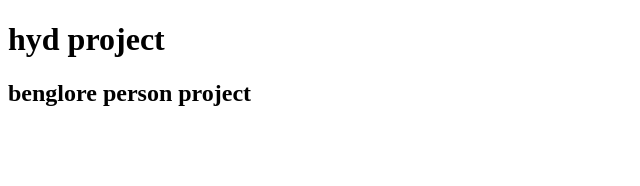
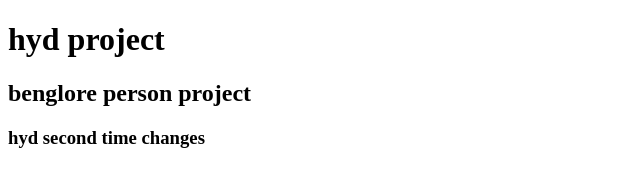
Before and after one commit to Lingarao0537/HYD_Project, a plain HTML site: page index.html in a window 1280 px wide. Shown: the whole page, without its empty margins (0-640 px from the left). Drawn offline with Linux system fonts and the light colour scheme.

Commit message:
hyd second change

```diff
--- a/index.html
+++ b/index.html
@@ -8,5 +8,6 @@
 <body>
     <h1>hyd project</h1>
     <h2>benglore person project</h2>
+    <h3>hyd second time changes</h3>
 </body>
 </html>
```
